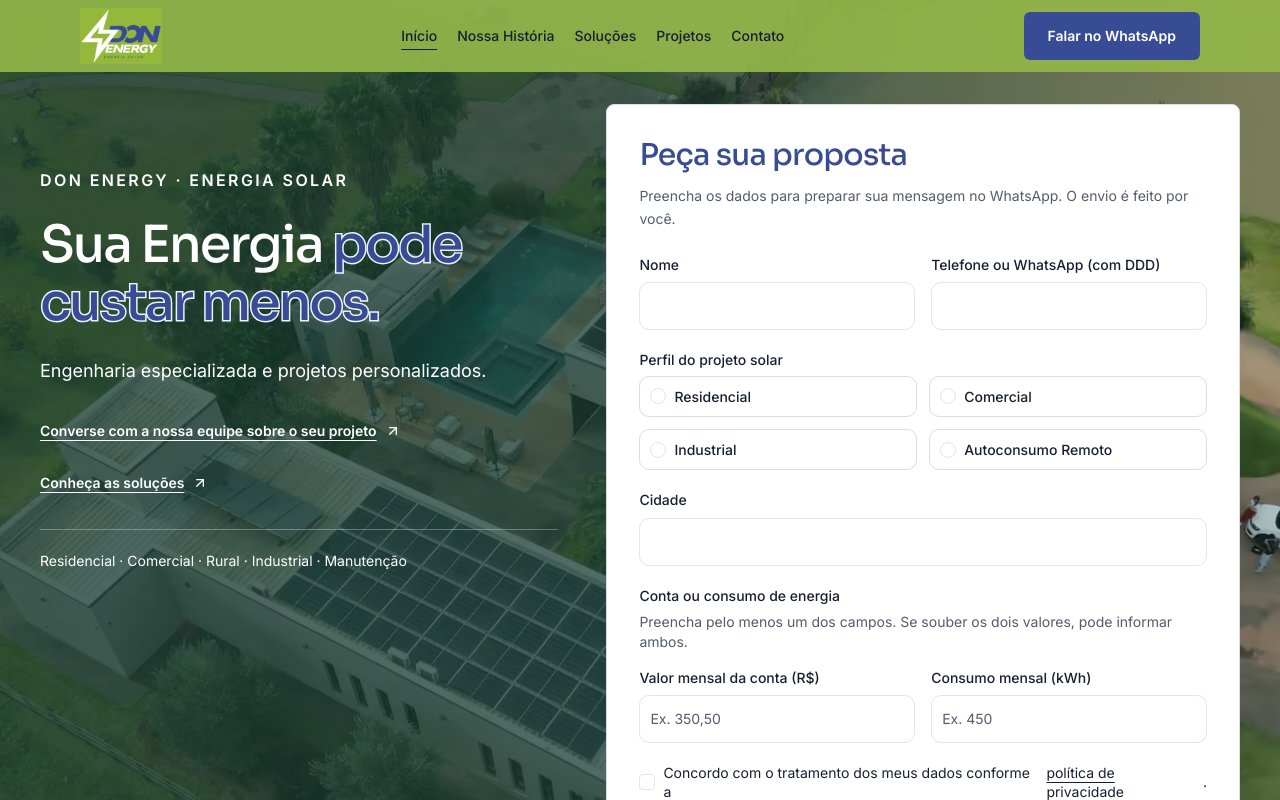
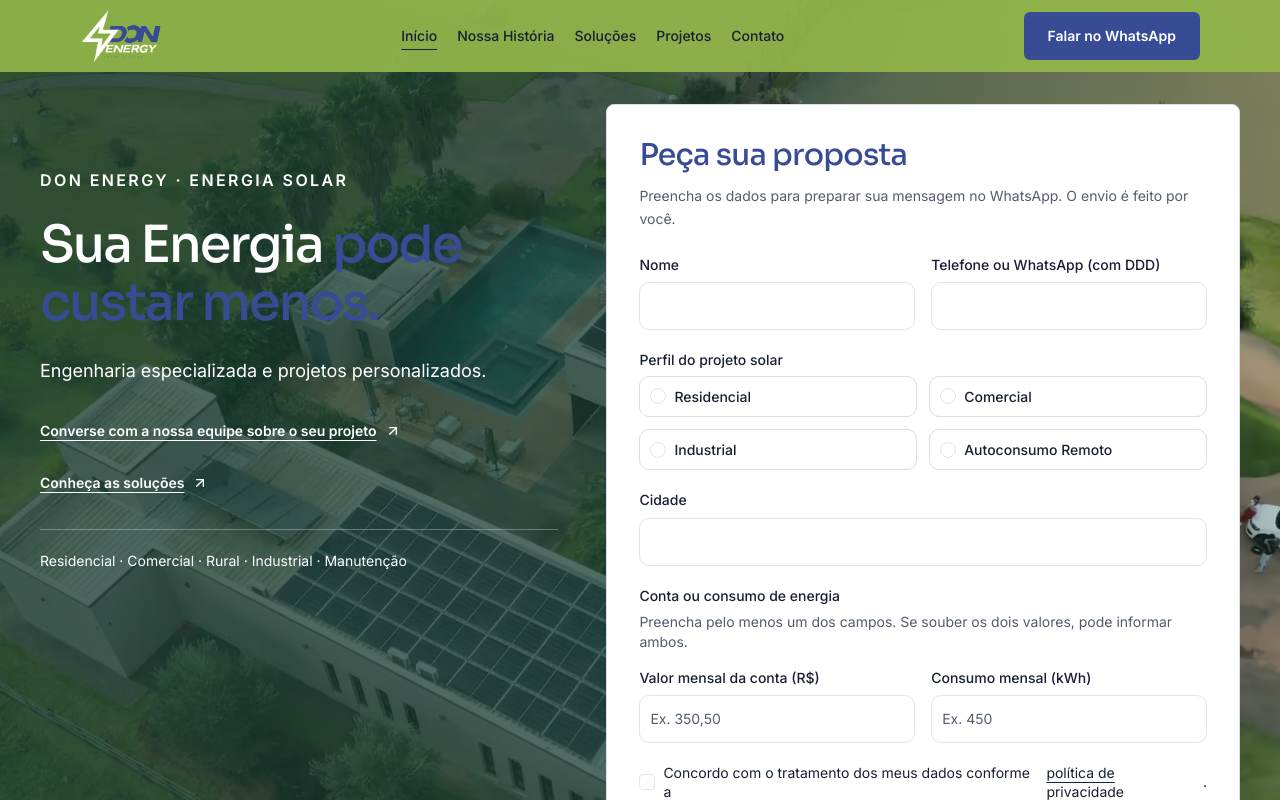
Before and after one commit to JoaoVictorCologi/don-energy, a Next.js app: page / in a window 1280 px wide. Shown: the top 800 px of the page. Built offline with nearby package versions, Linux system fonts and the light colour scheme.

Commit message:
style: corrigir fundo da logo e remover contorno do Hero

```diff
--- a/components/header.tsx
+++ b/components/header.tsx
@@ -27,8 +27,16 @@ export function Header() {
   }, []);
   return (
     <header className={pathname === "/" ? "relative z-50 -mb-[var(--header-height)] shrink-0 bg-brand-green/90 text-brand-ink" : "relative z-50 shrink-0 bg-brand-green/90 text-brand-ink"}>
+      {/* O recorte da marca tem fundo verde opaco. Atenue o verde na exibição do cabeçalho. */}
+      <svg aria-hidden="true" className="pointer-events-none absolute size-0" focusable="false">
+        <defs>
+          <filter id="logo-sem-fundo-verde" colorInterpolationFilters="sRGB">
+            <feColorMatrix type="matrix" values="1 0 0 0 0  0 1 0 0 0  0 0 1 0 0  0 -2.15 2.15 1.02 0" />
+          </filter>
+        </defs>
+      </svg>
       <div className="site-shell flex items-center justify-between gap-4 py-[var(--header-py)]">
-        <Link href="/" aria-label="Don Energy — página inicial" className="flex min-h-11 items-center rounded-sm"><Image src={siteConfig.logo.src} alt="Don Energy" width={siteConfig.logo.width} height={siteConfig.logo.height} loading="eager" className="h-[var(--header-logo-size)] w-auto object-contain" /></Link>
+        <Link href="/" aria-label="Don Energy — página inicial" className="flex min-h-11 items-center rounded-sm"><Image src={siteConfig.logo.src} alt="Don Energy" width={siteConfig.logo.width} height={siteConfig.logo.height} loading="eager" className="h-[var(--header-logo-size)] w-auto object-contain [filter:url(#logo-sem-fundo-verde)]" /></Link>
         <nav aria-label="Navegação principal" className="hidden items-center gap-5 text-sm lg:flex">{linksPrincipais.map(link => <a key={link.href} href={link.href} aria-current={linkAtivo(pathname,link.href)?"page":undefined} className="inline-flex min-h-11 items-center rounded-sm font-medium underline-offset-8 hover:underline aria-[current=page]:underline">{link.label}</a>)}</nav>
         <a href={buildWhatsAppUrl()} target="_blank" rel="noopener noreferrer" className="site-button hidden lg:inline-flex">Falar no WhatsApp</a>
         <div className="lg:hidden">{menuAtivado ? <MenuMobile open={open} onOpenChange={setOpen} links={linksPrincipais} /> : <button type="button" aria-haspopup="dialog" aria-expanded={false} aria-label="Abrir menu" onPointerEnter={() => {void import("./menu-mobile");}} onFocus={() => {void import("./menu-mobile");}} onClick={() => {setMenuAtivado(true);setOpen(true);}} className="flex size-11 items-center justify-center rounded-md border border-current"><Menu aria-hidden="true" className="size-5" /></button>}</div>
--- a/components/hero.tsx
+++ b/components/hero.tsx
@@ -15,7 +15,7 @@ export function Hero() {
         <div className="py-5 xl:pt-16">
           <p className="mb-6 text-sm font-semibold tracking-[0.15em] uppercase sm:text-base">Don Energy · Energia Solar</p>
           <h1 id="hero-titulo" className="max-w-2xl font-heading text-[clamp(2.4rem,4vw,4rem)] leading-[1.13] font-medium tracking-[-0.04em]">
-            Sua Energia <span className="text-[#384c95] [-webkit-text-stroke:3px_#edf2ff] [paint-order:stroke_fill]">pode custar menos.</span>
+            Sua Energia <span className="text-[#384c95]">pode custar menos.</span>
           </h1>
           <p className="mt-6 max-w-lg text-lg leading-relaxed">Engenharia especializada e projetos personalizados.</p>
           <div className="mt-6 flex flex-wrap gap-x-7 gap-y-2">
```
